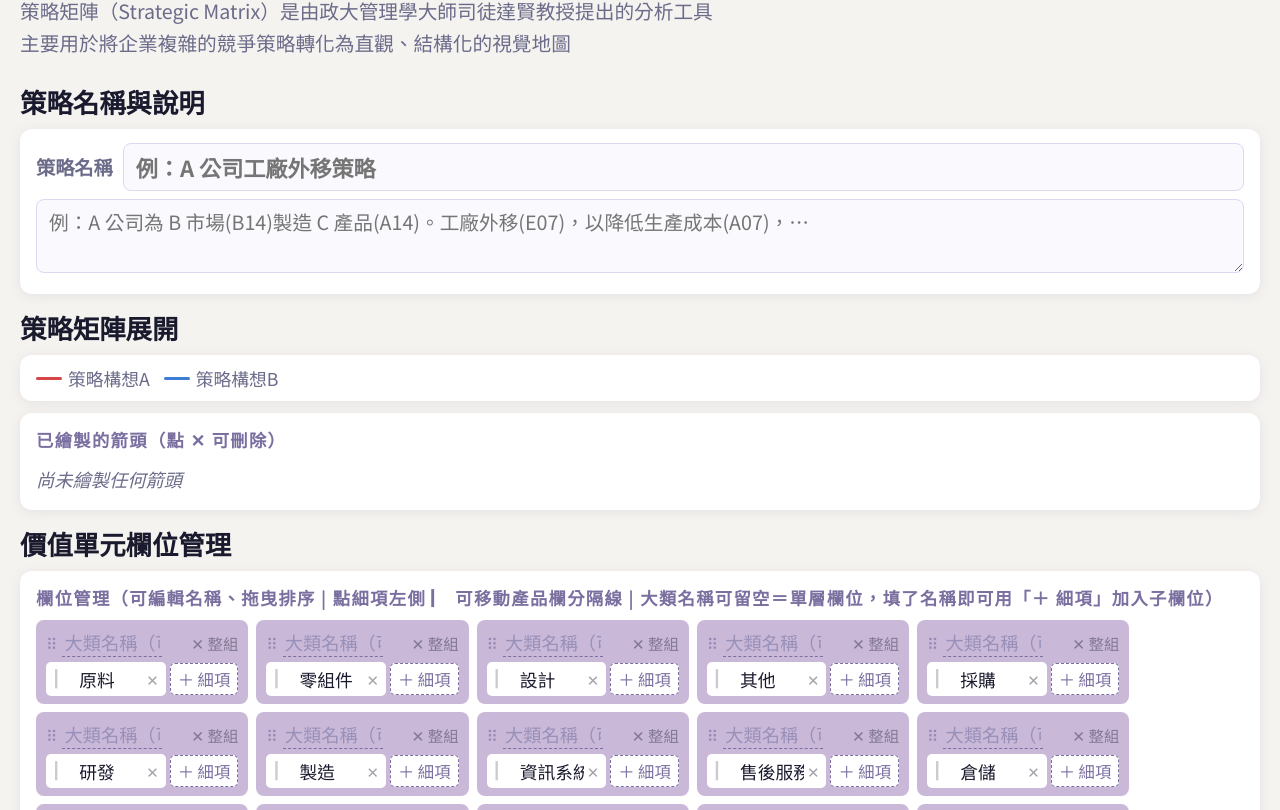
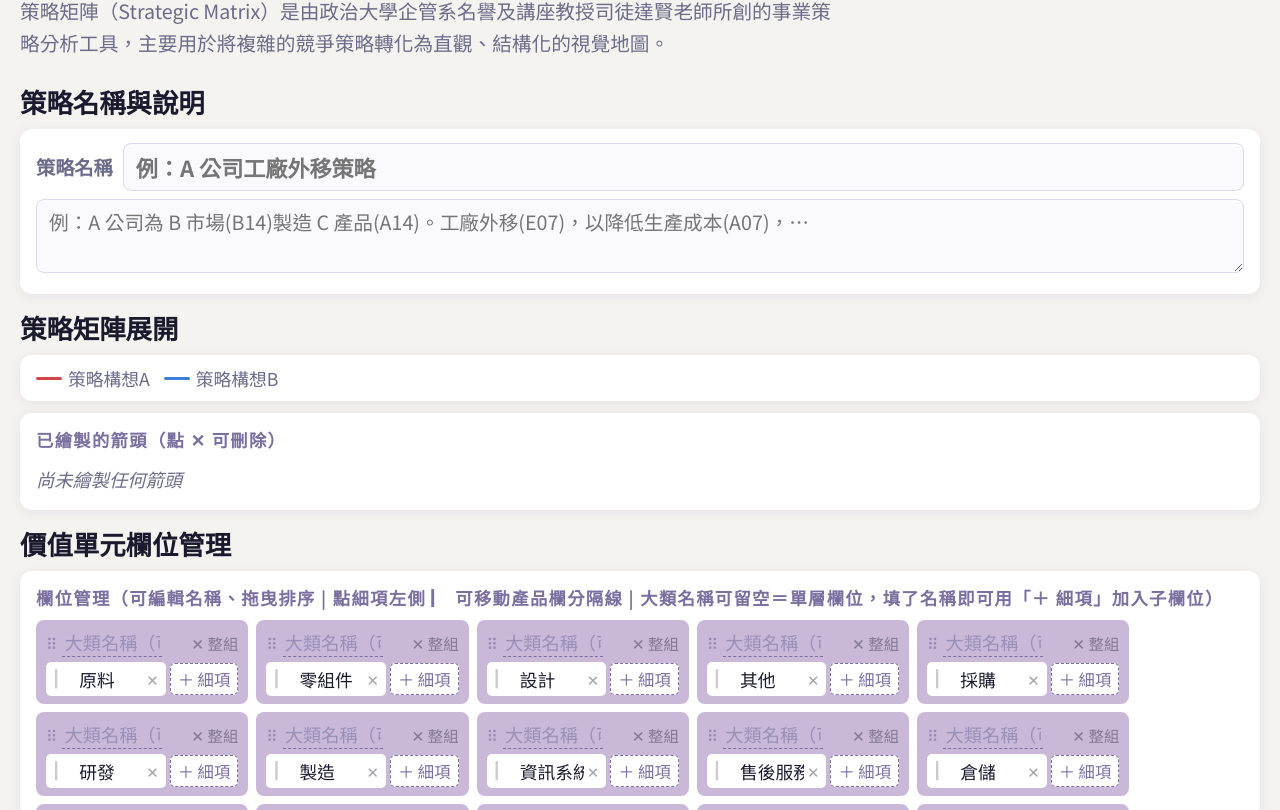
Before and after one commit to Jack0630/strategy-matrix, a plain HTML site: page index.html in a window 1280 px wide. Shown: the part 107-917 px from the top of the page. Drawn offline with nearby package versions, Linux system fonts and the light colour scheme.

Commit message:
Update subtitle description of Prof. 司徒達賢

```diff
--- a/index.html
+++ b/index.html
@@ -537,7 +537,7 @@
 <div class="header-row">
   <div class="header-left">
     <h1>策略矩陣分析工具</h1>
-    <p class="subtitle">策略矩陣（Strategic Matrix）是由政大管理學大師司徒達賢教授提出的分析工具<br>主要用於將企業複雜的競爭策略轉化為直觀、結構化的視覺地圖</p>
+    <p class="subtitle">策略矩陣（Strategic Matrix）是由政治大學企管系名譽及講座教授司徒達賢老師所創的事業策略分析工具，主要用於將複雜的競爭策略轉化為直觀、結構化的視覺地圖。</p>
   </div>
 </div>
 
```
